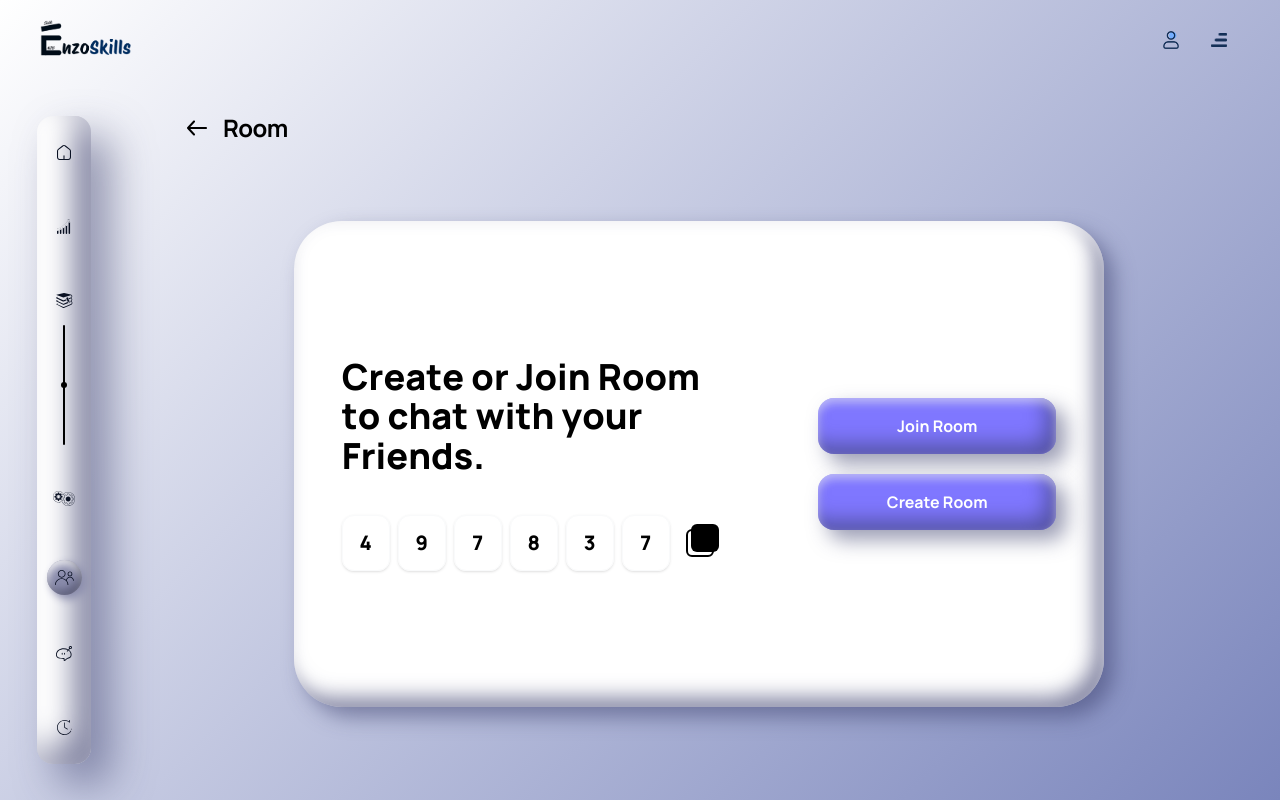
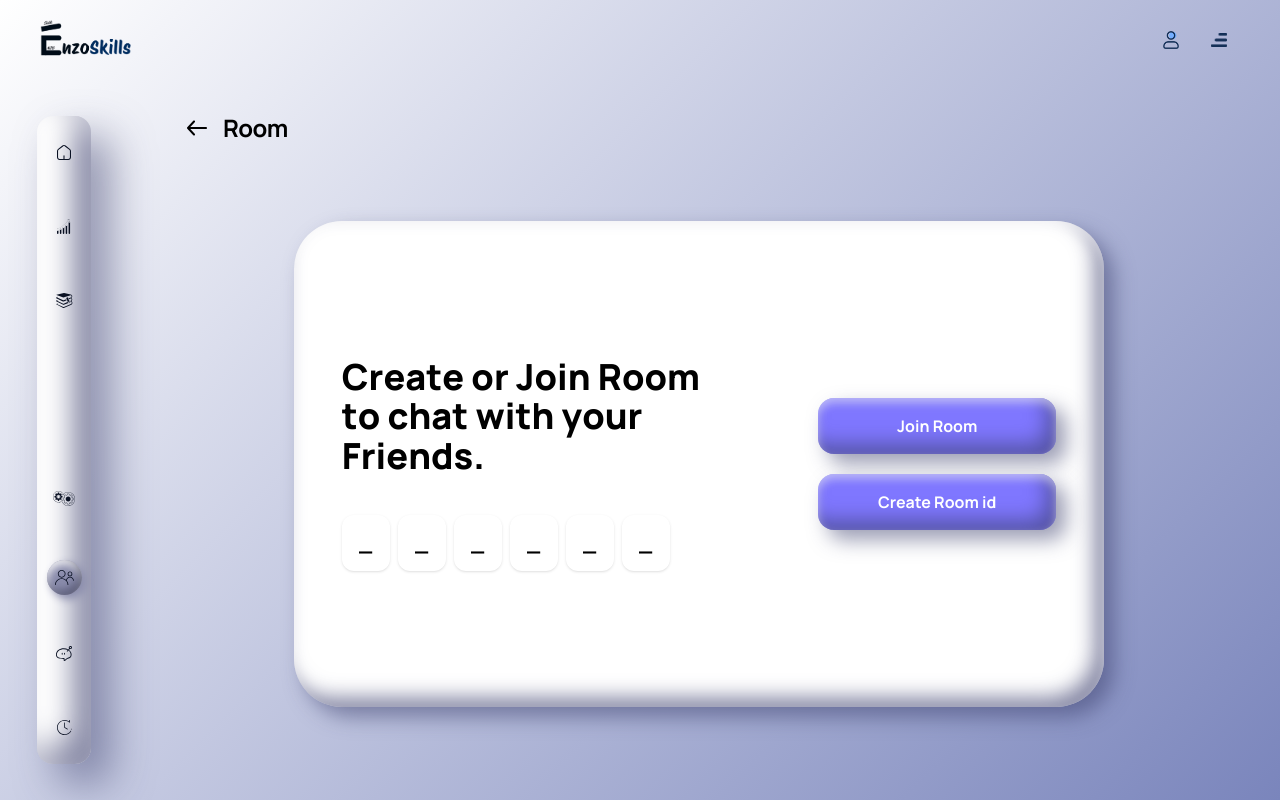
Before and after one commit to Codomania-Legends/EnzoSkills, a React (Vite) app in the folder frontend/: page /dashboard/room in a window 1280 px wide. Shown: the top 800 px of the page. Built offline with nearby package versions, Linux system fonts and the light colour scheme; a web font is replaced by a local one.

Commit message:
Adding Sidebar Component ANimation, also adding Logic to room page

```diff
--- a/frontend/src/App.jsx
+++ b/frontend/src/App.jsx
@@ -11,6 +11,7 @@ import Courses from './Dashboard/Courses/Courses';
 import Library from './Dashboard/Library/Library';
 import Project from './Dashboard/Project/Project';
 import Room from './Dashboard/Room/Room';
+import Main_RoomPage from './Dashboard/Room/Main_RoomPage';
 import AI from './Dashboard/AI/AI';
 import Records from './Dashboard/Records/Records';
 import DashHome from './Dashboard/Home/DashHome';
@@ -50,6 +51,7 @@ function App() {
           <Route path="/dashboard/room" element={<Room />} />
           <Route path="/dashboard/AI" element={<AI />} />
           <Route path="/dashboard/records" element={<Records />} />
+          <Route path="/dashboard/room/:id" element={<Main_RoomPage />} />
         </Route>
         <Route path='/dashload' element={<DashLoad/>} />
         <Route path='/login' element={<Login/>}/>
--- /dev/null
+++ b/frontend/src/Dashboard/Room/Main_RoomPage.jsx
@@ -0,0 +1,9 @@
+import React from 'react'
+
+function Main_RoomPage() {
+    return (
+        <div>Main_RoomPage</div>
+    )
+}
+
+export default Main_RoomPage
--- a/frontend/src/Dashboard/Room/Room.css
+++ b/frontend/src/Dashboard/Room/Room.css
@@ -3,3 +3,13 @@
     inset 0px 2px 5px #fff,
     inset -2px -2px 5px rgb(13, 13, 13,0.2);
 }
+
+.button-room-section:hover{
+    transform: translateY(-5px) scale(1.02);
+    transition: all 0.2s ease-in-out;
+}
+
+.button-room-section:active{
+    transform: translateY(0px) scale(0.08);
+    transition: all 0.2s ease-in-out;
+}
--- a/frontend/src/Dashboard/Room/Room.jsx
+++ b/frontend/src/Dashboard/Room/Room.jsx
@@ -1,27 +1,70 @@
-import React, { useRef, useState } from 'react';
+import React, { useRef, useState, useEffect } from 'react';
 import { motion, AnimatePresence } from 'framer-motion';
 import { useGSAP } from "@gsap/react";
 import "./Room.css";
 import gsap from 'gsap';
 import { SplitText } from 'gsap/SplitText';
+import { useNavigate } from 'react-router';
 
 gsap.registerPlugin(SplitText);
 
 function Room() {
-  const [id_value, setID_value] = useState(Math.ceil(Math.random() * 1000000).toString().padStart(6, '0'));
+  const navigate = useNavigate();
+  // Using an array for 6 characters makes manipulation much easier 🔢
+  const [idValue, setIdValue] = useState(new Array(6).fill("_"));
+  useEffect( () => {console.log(idValue);
+  } , [idValue] )
   const [copied, setCopied] = useState(false);
   const containerRef = useRef(null);
+  const inputRefs = useRef([]); // To track each input for auto-focus 🔍
 
   const handleCopy = () => {
-    navigator.clipboard.writeText(id_value);
+    const fullId = idValue.join("");
+    if (fullId.trim() === "") return;
+    navigator.clipboard.writeText(fullId);
     setCopied(true);
     setTimeout(() => setCopied(false), 2000);
   };
 
+  // The Magic: Handling Paste 📋
+  const handlePaste = (e) => {
+    const data = e.clipboardData.getData("text").trim();
+    if (data.length <= 6) {
+      const pasteData = data.split("").slice(0, 6);
+      const newId = [...idValue];
+      pasteData.forEach((char, index) => {
+        newId[index] = char;
+      });
+      setIdValue(newId);
+      // Focus the last filled box or the next empty one
+      const nextFocus = Math.min(pasteData.length, 5);
+      inputRefs.current[nextFocus].focus();
+    }
+  };
+
+  const handleChange = (element, index) => {
+    const value = element.value.slice(-1); // Only take the last character
+    if (!value) return;
+
+    const newId = [...idValue];
+    newId[index] = value;
+    setIdValue(newId);
+
+    // Auto-focus next input ⏩
+    if (value && index < 5) {
+      inputRefs.current[index + 1].focus();
+    }
+  };
+
+  const handleKeyDown = (e, index) => {
+    // Backspace logic: Move focus back 🔙
+    if (e.key === "Backspace" && !idValue[index] && index > 0) {
+      inputRefs.current[index - 1].focus();
+    }
+  };
+
   useGSAP(() => {
     const tl = gsap.timeline({ defaults: { ease: "power4.out" } });
-
-    // 1. Smooth container expansion 📦
     tl.from(".white-box-container", {
       scaleX: 0,
       opacity: 0,
@@ -29,7 +72,6 @@ function Room() {
       transformOrigin: "center",
     });
 
-    // 2. Text Splitting with a more elegant reveal ✍️
     const split = new SplitText(".room-text", { type: "chars, words" });
     tl.from(split.chars, {
       opacity: 0,
@@ -39,7 +81,6 @@ function Room() {
       duration: 0.6,
     }, "-=0.4");
 
-    // 3. ID Boxes staggered "pop" animation 🎇
     tl.from(".id-boxes", {
       opacity: 0,
       scale: 0,
@@ -48,23 +89,10 @@ function Room() {
       duration: 0.5,
       ease: "back.out(1.7)"
     }, "-=0.3");
-
-    // 4. Buttons sliding in from the right ➡️
-    tl.fromTo(".action-btn", {
-      x: 30,
-      opacity: 0,
-    }, {
-      x: 0,
-      opacity: 1,
-      stagger: 0.1,
-      duration: 0.5
-    }, "-=0.4");
-
   }, { scope: containerRef });
 
   return (
     <div ref={containerRef} className='flex h-full w-full flex-col p-8 overflow-hidden'>
-      {/* Header */}
       <div className='flex items-center gap-4 w-full h-fit mb-4'>
         <img src="/Dashboard/Courses/Back.svg" alt="Back" className='w-5 h-5 cursor-pointer hover:scale-110 transition-transform' />
         <h1 className='text-2xl font-bold tracking-tight'>Room</h1>
@@ -81,20 +109,34 @@ function Room() {
             </div>
 
             <div className='flex items-center gap-4'>
-              <div className='flex gap-2'>
-                {id_value.split("").map((char, index) => (
-                  <span key={index} className='id-boxes font-black white w-12 h-14 flex items-center justify-center rounded-xl shadow-sm border border-gray-50 text-xl'>
-                    {char}
-                  </span>
+              <div className='flex gap-2' onPaste={handlePaste}>
+                {idValue.map((char, index) => (
+                  <input
+                    key={index}
+                    ref={(el) => (inputRefs.current[index] = el)}
+                    className='id-boxes font-black white w-12 h-14 flex items-center justify-center rounded-xl shadow-sm border border-gray-100 text-xl text-center outline-none focus:border-blue-500 transition-colors'
+                    value={char}
+                    onChange={(e) => handleChange(e.target, index)}
+                    onKeyDown={(e) => handleKeyDown(e, index)}
+                  />
                 ))}
               </div>
 
               {/* Copy Button */}
-              <div className="action-btn opacity-0 relative w-7 h-7 cursor-pointer" onClick={handleCopy}>
-                <div className="absolute inset-0 border-2 border-black rounded-md" />
+              <div className="relative w-7 h-7 cursor-pointer" onClick={handleCopy}>
                 <motion.div
-                  animate={{ x: copied ? 0 : 5, y: copied ? 0 : -5 }}
-                  transition = {{duration : 0.5, stiffness: 400, damping: 10}}
+                  initial={{ x: 5, y: -5, opacity: 0 }}
+                  animate={{ x: 0, y: 0, opacity: 1 }}
+                  transition={{ delay: 2, duration: 0.5, ease: "easeOut" }}
+                  className="absolute inset-0 border-2 border-black rounded-md"
+                />
+                <motion.div
+                  initial={{ opacity: 0 }}
+                  animate={{
+                    x: copied ? 0 : 5,
+                    y: copied ? 0 : -5,
+                    opacity: 1
+                  }}
                   className="absolute inset-0 bg-black rounded-md flex items-center justify-center"
                 />
               </div>
@@ -114,21 +156,33 @@ function Room() {
             </div>
           </div>
 
-          {/* Action Buttons */}
           <div className='w-1/3 flex flex-col gap-5 justify-center h-full'>
             <motion.button
-              whileHover={{ scale: 1.03, y: -2 }}
-              whileTap={{ scale: 0.97 }}
-              className='action-btn opacity-0 blue py-4 px-6 rounded-2xl text-white font-bold w-full small-box-shadow'
+              whileTap={{ scale: 0.95 }}
+              onClick={() => {
+                if(idValue.join("") === "______"){
+                  alert("Please enter a room ID");
+                  return;
+                }
+                navigate(`/dashboard/room/${idValue.join("")}`)}
+              }
+              className='button-room-section blue py-4 px-6 rounded-2xl text-white font-bold w-full small-box-shadow'
             >
               Join Room
             </motion.button>
+
             <motion.button
-              whileHover={{ scale: 1.03, y: -2 }}
-              whileTap={{ scale: 0.97 }}
-              className='action-btn opacity-0 blue py-4 px-6 rounded-2xl text-white font-bold w-full small-box-shadow'
+              whileTap={{ scale: 0.95 }}
+              onClick={() => {
+                if(idValue.join("") === "______"){
+                  setIdValue(new Array(6).fill(0).map(() => Math.ceil(Math.random() * 9)));
+                  return;
+                }
+                navigate(`/dashboard/room/${idValue.join("")}`)}
+              }
+              className='button-room-section blue py-4 px-6 rounded-2xl text-white font-bold w-full small-box-shadow'
             >
-              Create Room
+              Create Room {idValue.join("") == "______" || idValue.join("") == "" ? "id" : ""}
             </motion.button>
           </div>
         </div>
--- a/frontend/src/Dashboard/layout/Sidebar.jsx
+++ b/frontend/src/Dashboard/layout/Sidebar.jsx
@@ -5,6 +5,7 @@ import { NavLink } from 'react-router'
 import { useGSAP } from '@gsap/react'
 import { Fade_in, Slide_left } from '../../Utility/Animations/Basic'
 import gsap from 'gsap'
+import { motion } from 'framer-motion'
 
 function Sidebar() {
     const containerRef = useRef(null)
@@ -75,7 +76,14 @@ function Sidebar() {
                                 <p className='z-10 text-block small-box-shadow'>{page.name}</p>
                             </>
                     </NavLink>
-                    {page.name == "Courses" && <div className='h-30 w-0.5 bg-black rounded-full flex justify-center items-center relative top-2'><div className='h-1.5 w-1.5 aspect-square bg-black rounded-full absolute'></div></div>}
+                    {page.name == "Courses" &&
+                    <motion.div
+                        initial={{x: 30, opacity: 0, scaleY: 0}}
+                        animate={{x: 0, opacity: 1, scaleY: 1}}
+                        transition={{duration: 1, ease: "power2.out"}}
+                        className='h-30 w-0.5 bg-black rounded-full flex justify-center items-center relative top-2'>
+                        <div className='h-1.5 w-1.5 aspect-square bg-black rounded-full absolute'></div>
+                    </motion.div>}
                 </div>
             ))}
             <button className='fade_in flex flex-col justify-around md:hidden items-center h-10 w-10'>
```
